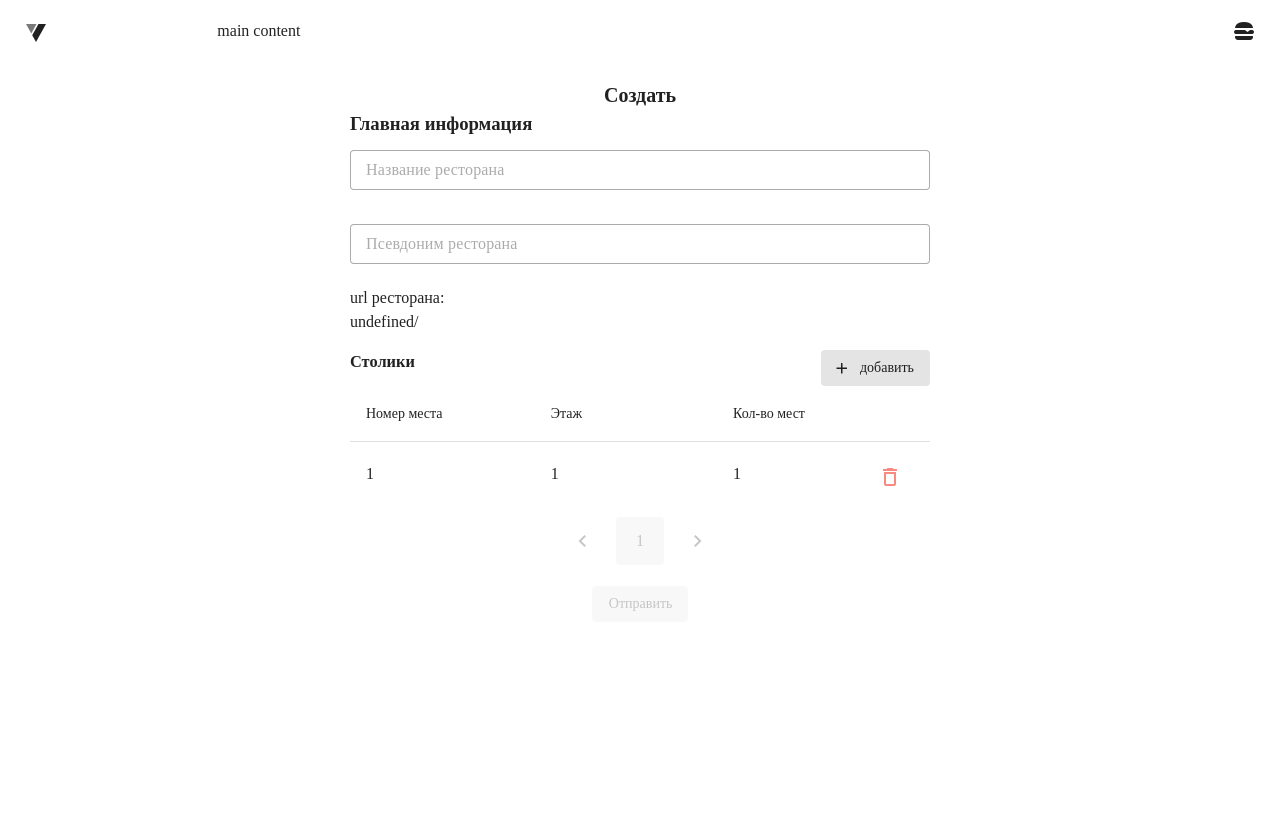
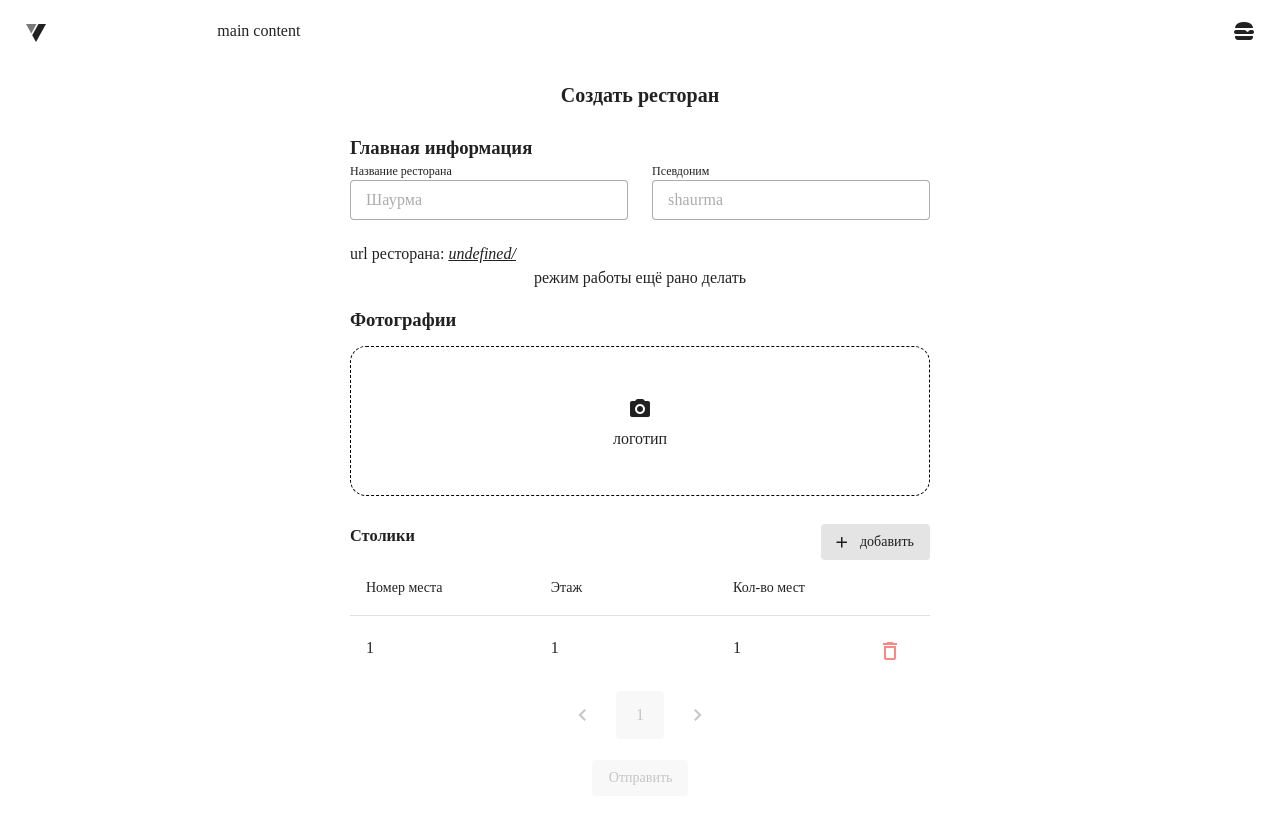
Before and after one commit to qbit-club/uslugi, a Nuxt app: page /rest/create in a window 1280 px wide. Shown: the top 824 px of the page. Before the commit the page ends 800 px from the top, so only its background shows below. Built offline with nearby package versions, Linux system fonts and the light colour scheme.

Commit message:
upload a logo

```diff
--- /dev/null
+++ b/components/ImageInput.vue
@@ -0,0 +1,40 @@
+<script setup lang="ts">
+defineProps({
+  title: String
+})
+const emit = defineEmits(['uploadImage'])
+let imageInput = ref<{
+  files: File[]
+}>({
+  files: []
+})
+function uploadImage() {
+  const file = imageInput.value.files[0]
+  emit('uploadImage', file)
+}
+</script>
+<template>
+  <div class="w-100 my-3">
+    <input type="file" accept="image/*" ref="imageInput" id="upload" @change="uploadImage" style="display: none">
+    <label for="upload">
+      <div class="file-input-label">
+        <span class="mdi mdi-24px mdi-camera"></span>
+        <span>{{ title }}</span>
+      </div>
+    </label>
+  </div>
+</template>
+<style scoped lang="scss">
+.file-input-label {
+  display: flex;
+  flex-direction: column;
+  justify-content: center;
+  align-items: center;
+
+  height: 150px;
+  cursor: pointer;
+  width: 100%;
+  border: 1px dashed black;
+  border-radius: 16px;
+}
+</style>
--- a/pages/rest/create.vue
+++ b/pages/rest/create.vue
@@ -62,6 +62,7 @@ let tables = ref<Table[]>([{
   number: 1,
   seatsNumber: 1
 }])
+let imagesFormData = new FormData()
 
 /**
  * если нет столиков, то добавляем столик на 1 этаже с 1 номером
@@ -90,6 +91,18 @@ function ensureNumberType() {
     return { number: Number(e.number), seatsNumber: Number(e.seatsNumber), floor: Number(e.floor) }
   })
 }
+// base64 img
+let logoPreview = ref()
+function uploadLogo(file: File) {
+  // examplefilename: logo_216262666_best-burger.jpg
+  imagesFormData.append('logo', file, 'logo_' + String(Date.now()) + '_' + String(alias.value.value) + '.jpg')
+  // make a preview
+  let reader = new FileReader();
+  reader.onloadend = function() {
+    logoPreview.value = reader.result
+  }
+  reader.readAsDataURL(file);
+}
 
 const submit = handleSubmit(async values => {
   loading.value = true
@@ -111,22 +124,36 @@ const submit = handleSubmit(async values => {
       <v-col cols="12" md="8" lg="6">
         <v-form @submit.prevent="submit"
           class="global-box d-flex flex-column align-center w-100 h-100 pt-4 pr-6 pb-4 pl-6">
-          <div class="font-weight-bold" style="font-size: 20px;">Создать</div>
-          <h3 class="w-100">Главная информация</h3>
-          <v-text-field v-model="title.value.value" :error-messages="title.errorMessage.value"
-            placeholder="Название ресторана" variant="outlined" density="compact" class="mt-3 w-100" />
-
-          <v-text-field v-model="alias.value.value" :error-messages="alias.errorMessage.value"
-            placeholder="Псевдоним ресторана" variant="outlined" density="compact" class="mt-3 w-100" />
+          <div class="font-weight-bold" style="font-size: 20px;">Создать ресторан</div>
+          <h3 class="w-100 mt-6">Главная информация</h3>
+          <v-row class="w-100">
+            <v-col :cols="6" class="pl-0">
+              <div class="label">Название ресторана</div>
+              <v-text-field v-model="title.value.value" :error-messages="title.errorMessage.value" placeholder="Шаурма"
+                variant="outlined" density="compact" class="w-100" />
+            </v-col>
+            <v-col :cols="6" class="pr-0">
+              <div class="label">Псевдоним</div>
+              <v-text-field v-model="alias.value.value" :error-messages="alias.errorMessage.value" placeholder="shaurma"
+                variant="outlined" density="compact" class="w-100" />
+            </v-col>
+          </v-row>
           <!-- режим работы -->
           <!-- логотип  -->
           <!-- шапка сайта(большая, широкая фотка) -->
           <!-- svg залов -->
           <!-- контакты: телефоны, соц сети -->
-          <div class="w-100 mb-4">
-            url ресторана: <br> {{ config.public.siteUrl + '/' + alias.value.value }}
+          <div class="w-100">
+            url ресторана: <i style="text-decoration: underline;">{{ config.public.siteUrl + '/' + alias.value.value
+              }}</i>
           </div>
-          <v-data-table :items="tables" :headers="tablesHeaders" :items-per-page="5" v-model:page="tablePage">
+          режим работы ещё рано делать
+          <h3 class="w-100 mt-4">Фотографии</h3>
+          <img :src="logoPreview" alt="" class="logo-preview">
+          <ImageInput :title="'логотип'" @uploadImage="uploadLogo" />
+
+          <v-data-table :items="tables" :headers="tablesHeaders" :items-per-page="5" v-model:page="tablePage"
+            class="mt-4">
             <template v-slot:top>
               <div class="d-flex justify-space-between w-100">
                 <h3 class="">Столики</h3>
@@ -175,3 +202,11 @@ const submit = handleSubmit(async values => {
     </v-row>
   </ClientOnly>
 </template>
+<style lang="scss" scoped>
+.label {
+  font-size: 12px;
+}
+.logo-preview {
+  max-height: 100px;
+}
+</style>
```
